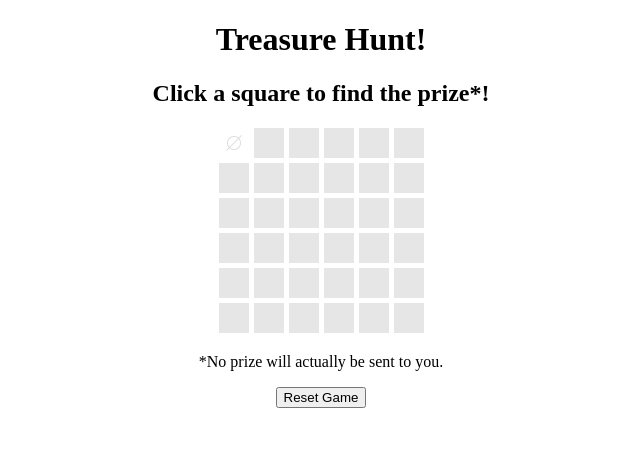
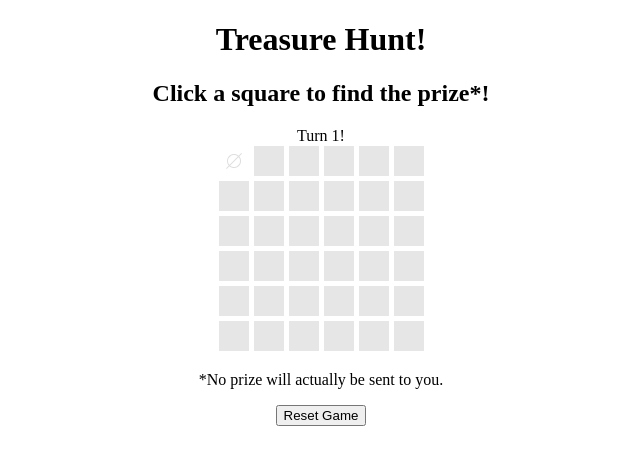
Before and after one commit to Ksmike/game, a plain HTML site: page index.html in a window 1280 px wide. Both pictures are taken after a click on the element 552 px from the left and 142 px from the top of the page. Shown: the whole page, without its empty margins (319-959 px from the left). Drawn offline with nearby package versions, Linux system fonts and the light colour scheme.

Commit message:
Game: Added Counter

```diff
--- a/index.html
+++ b/index.html
@@ -14,7 +14,7 @@
     	<div class="collectBonus">
 	<h1>Treasure Hunt!</h1>
 	<h2>Click a square to find the prize*!</h2>
-	<div id='#counter'></div>
+	<div id='counter'>First move HOT SHOT!</div>
 	<div class="getGrid">
 		<div class="notCell ready"></div>
 		<div class="notCell ready"></div>
--- a/js/main.js
+++ b/js/main.js
@@ -1,4 +1,6 @@
 $(function() {
+    var count = 0;
+
 	$('.notCell.ready').click(function () {
 
         var newNm = Math.floor(Math.random() * (36 - 0 + 1)) + 0;
@@ -20,7 +22,10 @@ $(function() {
         } else {
         	alert('You found the treasure');
         }
-		$('#counter').html(function(i, val) { return +val+1 });
+
+        count++;
+        $("#counter").html("Turn " + count + "!");
+        console.log('count: ', count);
 
 	});
 
```
